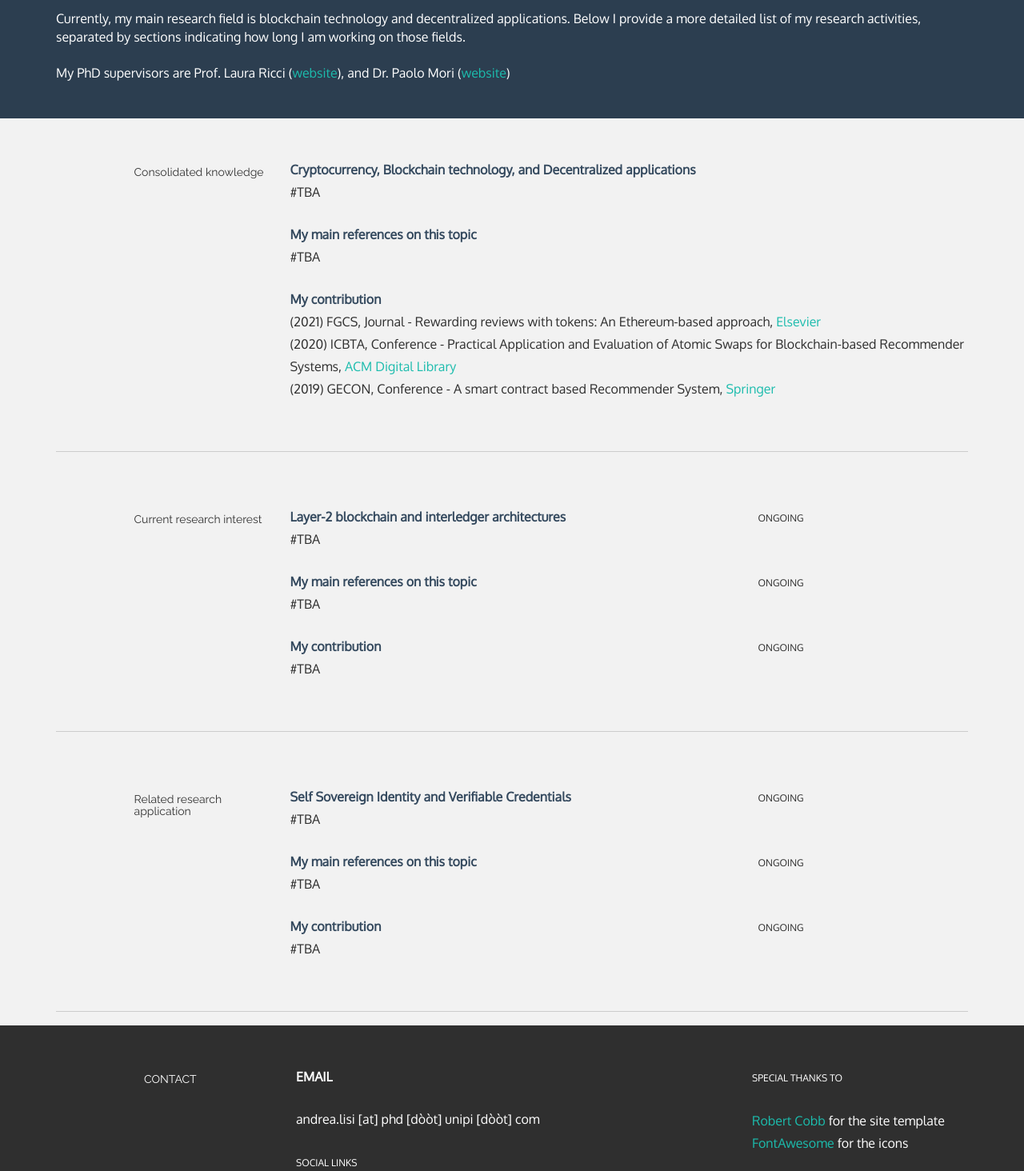
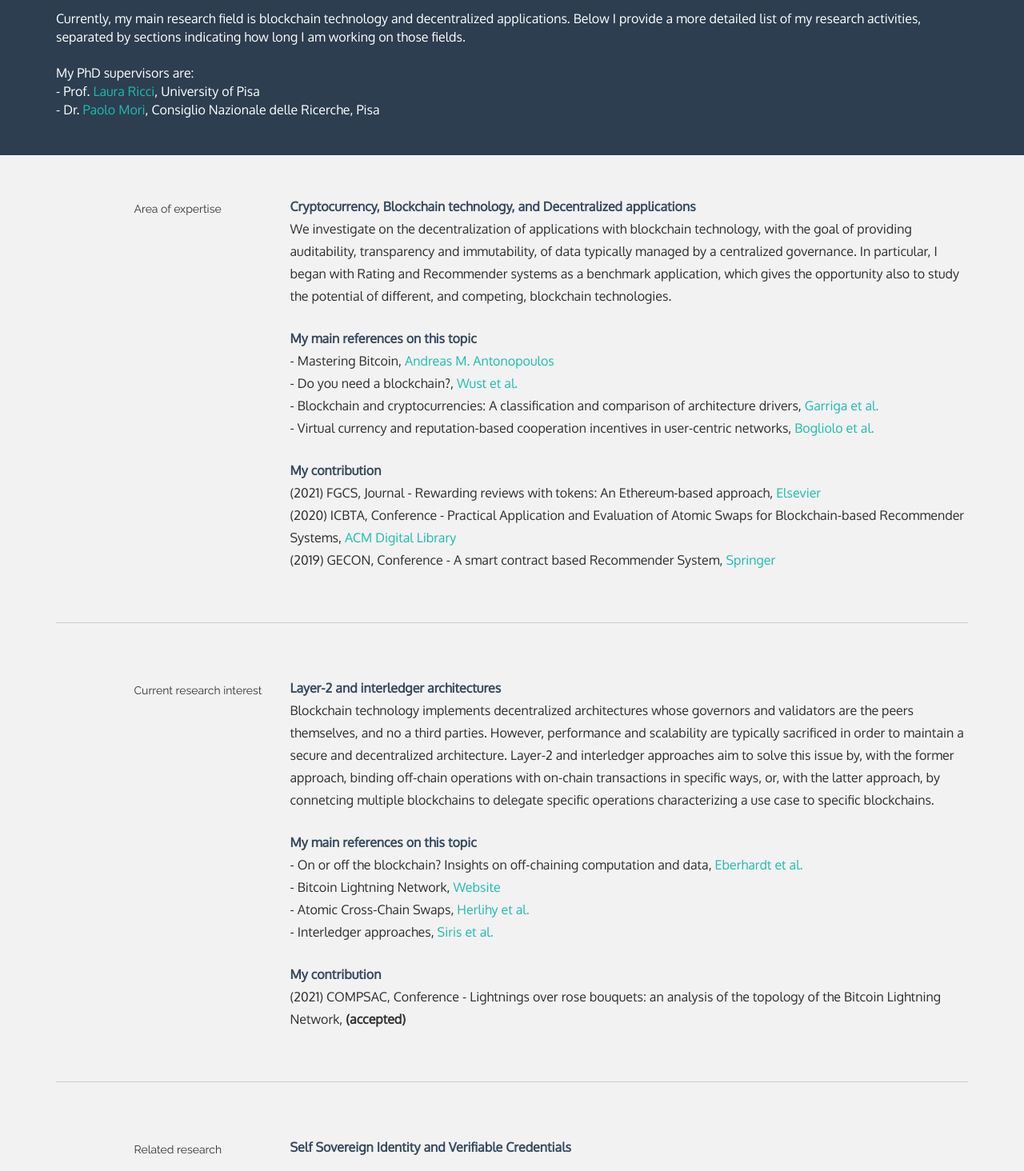
Before and after one commit to 0Alic/0Alic.github.io, a plain HTML site: page research.html in a window 1280 px wide. Shown: the part 580-2044 px from the top of the page at 80% size. Drawn offline with Linux system fonts and the light colour scheme.

Commit message:
Updated research tab

```diff
--- a/research.html
+++ b/research.html
@@ -92,7 +92,9 @@
                         Below I provide a more detailed list of my research activities, separated by sections indicating how long I am working on those fields.
                         <br/>
                         <br/>
-                        My PhD supervisors are Prof. Laura Ricci (<a href="https://pages.di.unipi.it/ricci/" target="_blank">website</a>), and Dr. Paolo Mori (<a href="https://www.iit.cnr.it/paolo.mori/" target="_blank">website</a>)
+                        My PhD supervisors are: <br/>
+						- Prof. <a href="https://pages.di.unipi.it/ricci/" target="_blank">Laura Ricci</a>, University of Pisa<br/>
+						- Dr. <a href="https://www.iit.cnr.it/paolo.mori/" target="_blank">Paolo Mori</a>, Consiglio Nazionale delle Ricerche, Pisa
 					</p>
 					</div>
 				</div>
@@ -104,19 +106,25 @@
 		<div class="container desc">
 			<div class="row">
 				<div class="col-lg-2 col-lg-offset-1">
-					<h5>Consolidated knowledge</h5>
+					<h5>Area of expertise</h5>
 				</div>
 
 				<div class="col-lg-9">
 					<p><t>Cryptocurrency, Blockchain technology, and Decentralized applications</t><br/>
-						#TBA
+						We investigate on the decentralization of applications with blockchain technology, with the goal
+						of providing auditability, transparency and immutability, of data typically managed by a centralized governance.
+						In particular, I began with Rating and Recommender systems as a benchmark application, which gives the opportunity
+						also to study the potential of different, and competing, blockchain technologies.
 					</p>
 				</div>
 
 
 				<div class="col-lg-9 col-lg-offset-3">
 					<p><t>My main references on this topic</t><br/>
-						#TBA
+						- Mastering Bitcoin, <a href="https://github.com/bitcoinbook/bitcoinbook">Andreas M. Antonopoulos</a> <br/>
+						- Do you need a blockchain?, <a href="https://ieeexplore.ieee.org/document/8525392">Wust et al.</a> <br/>
+						- Blockchain and cryptocurrencies: A classification and comparison of architecture drivers, <a href="https://onlinelibrary.wiley.com/doi/full/10.1002/cpe.5992">Garriga et al.</a> <br/>
+						- Virtual currency and reputation-based cooperation incentives in user-centric networks, <a href="https://ieeexplore.ieee.org/document/6314323">Bogliolo et al.</a> <br/>
 					</p>
 				</div>
 
@@ -147,34 +155,28 @@
 					<h5>Current research interest</h5>
 				</div>
 
-				<div class="col-lg-6">
-					<p><t>Layer-2 blockchain and interledger architectures</t><br/>
-						#TBA
+				<div class="col-lg-9">
+					<p><t>Layer-2 and interledger architectures</t><br/>
+						Blockchain technology implements decentralized architectures whose governors and validators are the peers themselves, and no a third parties.
+						However, performance and scalability are typically sacrificed in order to maintain a secure and decentralized architecture.
+						Layer-2 and interledger approaches aim to solve this issue by, with the former approach, binding off-chain operations with on-chain transactions in specific ways,
+						or, with the latter approach, by connetcing multiple blockchains to delegate specific operations characterizing a use case to specific blockchains.
 					</p>
 				</div>
 
-				<div class="col-lg-3">
-					<p><sm>ONGOING</sm></p>
-				</div>
-
-				<div class="col-lg-6 col-lg-offset-3">
+				<div class="col-lg-9 col-lg-offset-3">
 					<p><t>My main references on this topic</t><br/>
-						#TBA
+						- On or off the blockchain? Insights on off-chaining computation and data, <a href="https://link.springer.com/chapter/10.1007/978-3-319-67262-5_1">Eberhardt et al.</a> <br/>
+						- Bitcoin Lightning Network, <a href="https://lightning.network/">Website</a> <br/>
+						- Atomic Cross-Chain Swaps, <a href="https://dl.acm.org/doi/abs/10.1145/3212734.3212736">Herlihy et al.</a> <br/>
+						- Interledger approaches, <a href="https://ieeexplore.ieee.org/document/8755830">Siris et al.</a> <br/>
 					</p>
 				</div>
 
-				<div class="col-lg-3">
-					<p><sm>ONGOING</sm></p>
-				</div>
-
-				<div class="col-lg-6 col-lg-offset-3">
+				<div class="col-lg-9 col-lg-offset-3">
 					<p><t>My contribution</t><br/>
-						#TBA
-					</p>
-				</div>
-
-				<div class="col-lg-3">
-					<p><sm>ONGOING</sm></p>
+						(2021) COMPSAC, Conference - Lightnings over rose bouquets: an analysis of the topology of the Bitcoin Lightning Network, <b>(accepted)</b>
+						<br />
 				</div>
 			</div>
 			<br>
@@ -186,38 +188,27 @@
 		<div class="container desc">
 			<div class="row">
 				<div class="col-lg-2 col-lg-offset-1">
-					<h5>Related research application</h5>
+					<h5>Related research</h5>
 				</div>
 
-				<div class="col-lg-6">
+				<div class="col-lg-9">
 					<p><t>Self Sovereign Identity and Verifiable Credentials</t><br/>
-						#TBA
+						<!-- #TBA -->
 					</p>
 				</div>
 
-				<div class="col-lg-3">
-					<p><sm>ONGOING</sm></p>
-				</div>
-
-				<div class="col-lg-6 col-lg-offset-3">
+				<!-- <div class="col-lg-9 col-lg-offset-3">
 					<p><t>My main references on this topic</t><br/>
 						#TBA
 					</p>
 				</div>
 
-				<div class="col-lg-3">
-					<p><sm>ONGOING</sm></p>
-				</div>
-
-				<div class="col-lg-6 col-lg-offset-3">
+				<div class="col-lg-9 col-lg-offset-3">
 					<p><t>My contribution</t><br/>
 						#TBA
 					</p>
-				</div>
+				</div> -->
 
-				<div class="col-lg-3">
-					<p><sm>ONGOING</sm></p>
-				</div>
 			</div>
 			<br>
 			<hr>
```
